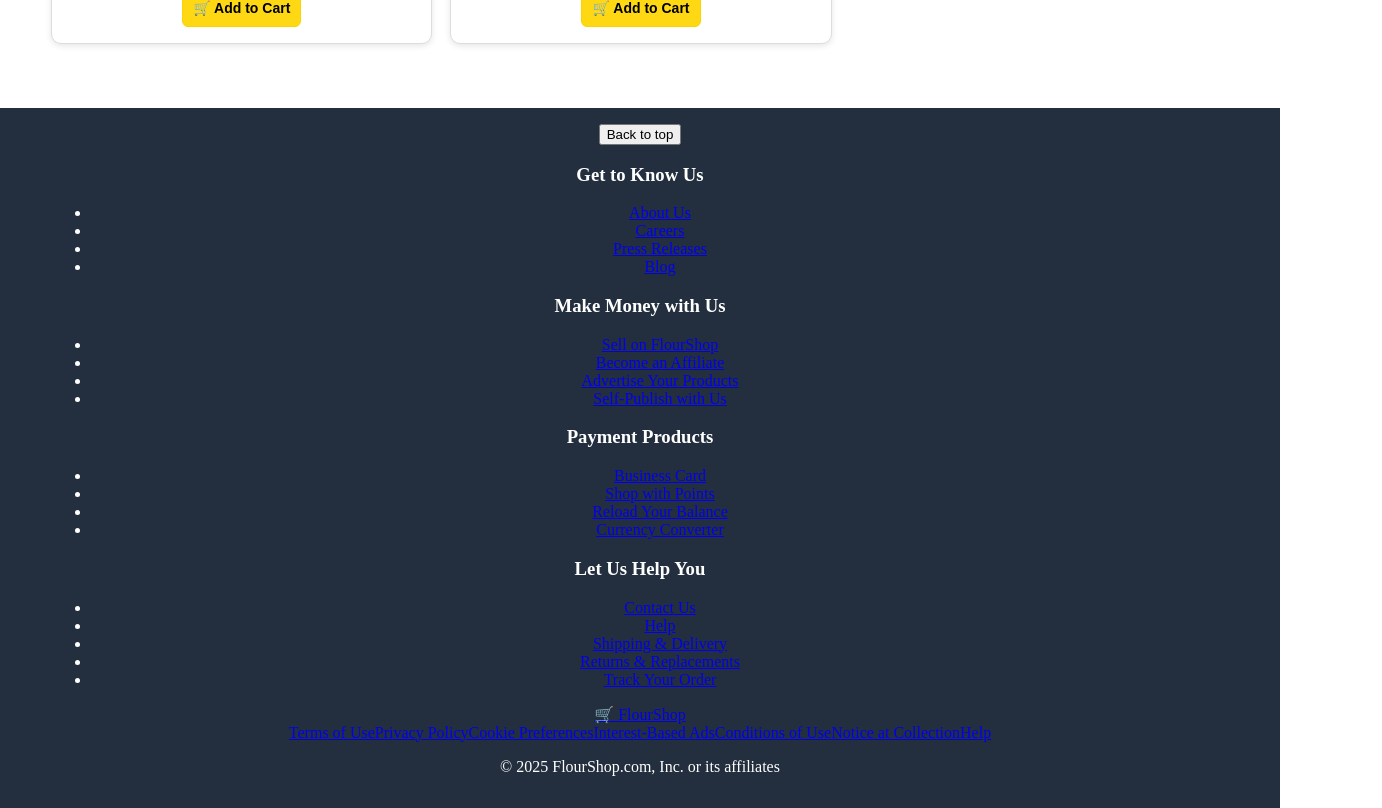
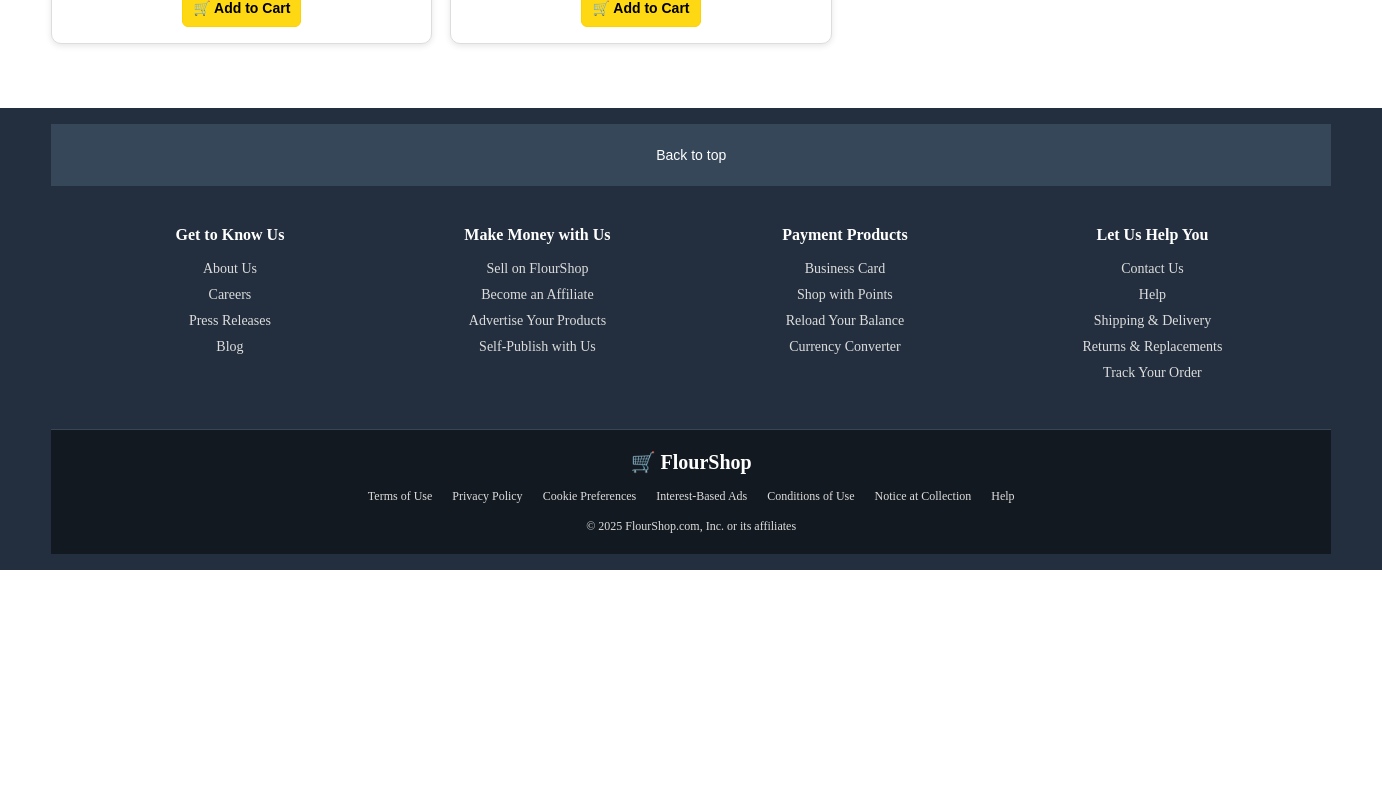
Before and after one commit to revia05/E-Commerce, a React (Vite) app: page / in a window 1280 px wide. Shown: the part 6140-6948 px from the top of the page, 1382 px wide, since content can reach past the window. After the commit the page ends 6710 px from the top, so only its background shows below. Built offline with nearby package versions, Linux system fonts and the light colour scheme.

Commit message:
Update AmazonStyle.css

```diff
--- a/src/components/AmazonStyle.css
+++ b/src/components/AmazonStyle.css
@@ -250,19 +250,163 @@
     margin-top: 40px;
     background-color: #232f3e;
     color: #fff;
-    text-align: center;
-    padding: 16px;
+    width: 100%;
 }
 
-.footer-links a {
+/* Back to top section */
+.footer-back-to-top {
+    background-color: #37475a;
+    padding: 15px 0;
+    text-align: center;
+}
+
+.back-to-top-btn {
+    background: none;
+    border: none;
+    color: #fff;
+    cursor: pointer;
+    font-size: 14px;
+    padding: 8px 16px;
+    transition: background-color 0.2s ease;
+}
+
+.back-to-top-btn:hover {
+    background-color: #485769;
+}
+
+/* Main footer content */
+.footer-content {
+    display: grid;
+    grid-template-columns: repeat(auto-fit, minmax(250px, 1fr));
+    gap: 30px;
+    padding: 40px 20px;
+    max-width: 1200px;
+    margin: 0 auto;
+}
+
+.footer-section h3 {
+    color: #fff;
+    font-size: 16px;
+    font-weight: 600;
+    margin-bottom: 15px;
+    margin-top: 0;
+}
+
+.footer-section ul {
+    list-style: none;
+    padding: 0;
+    margin: 0;
+}
+
+.footer-section ul li {
+    margin-bottom: 8px;
+}
+
+.footer-section ul li a {
     color: #ddd;
-    margin: 0 10px;
     text-decoration: none;
     font-size: 14px;
+    transition: color 0.2s ease;
 }
 
-.footer-links a:hover {
+.footer-section ul li a:hover {
+    color: #fff;
     text-decoration: underline;
+}
+
+/* Footer bottom */
+.footer-bottom {
+    background-color: #131921;
+    padding: 20px;
+    border-top: 1px solid #3a4553;
+}
+
+.footer-bottom-content {
+    max-width: 1200px;
+    margin: 0 auto;
+    display: flex;
+    flex-direction: column;
+    align-items: center;
+    gap: 15px;
+}
+
+.footer-logo a {
+    color: #fff;
+    font-size: 20px;
+    font-weight: bold;
+    text-decoration: none;
+}
+
+.footer-bottom-links {
+    display: flex;
+    flex-wrap: wrap;
+    justify-content: center;
+    gap: 20px;
+}
+
+.footer-bottom-links a {
+    color: #ddd;
+    text-decoration: none;
+    font-size: 12px;
+    transition: color 0.2s ease;
+}
+
+.footer-bottom-links a:hover {
+    color: #fff;
+    text-decoration: underline;
+}
+
+.footer-copyright {
+    text-align: center;
+}
+
+.footer-copyright p {
+    color: #ddd;
+    font-size: 12px;
+    margin: 0;
+}
+
+/* Responsive design for footer */
+@media (max-width: 768px) {
+    .footer-content {
+        grid-template-columns: repeat(auto-fit, minmax(200px, 1fr));
+        gap: 20px;
+        padding: 30px 15px;
+    }
+
+    .footer-section h3 {
+        font-size: 15px;
+    }
+
+    .footer-section ul li a {
+        font-size: 13px;
+    }
+
+    .footer-bottom-links {
+        gap: 15px;
+    }
+
+    .footer-bottom-links a {
+        font-size: 11px;
+    }
+}
+
+@media (max-width: 480px) {
+    .footer-content {
+        grid-template-columns: 1fr;
+        gap: 25px;
+        padding: 25px 10px;
+    }
+
+    .footer-bottom-links {
+        flex-direction: column;
+        gap: 10px;
+        text-align: center;
+    }
+
+    .footer-bottom-links a {
+        font-size: 12px;
+    }
 }
 
 body {
```
